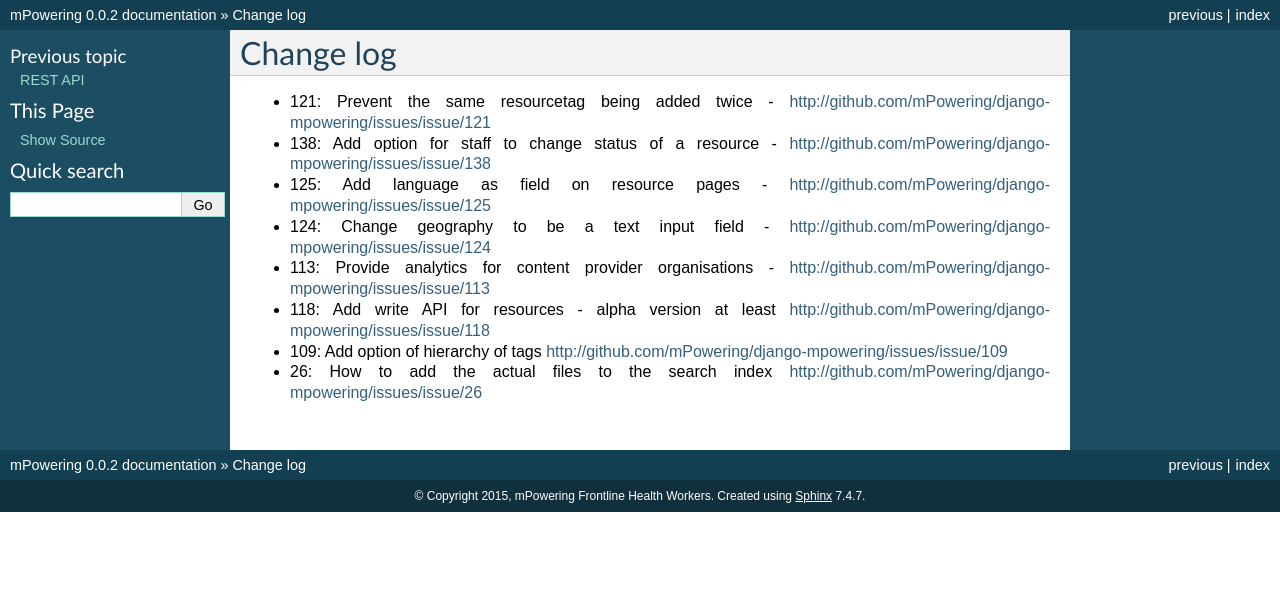
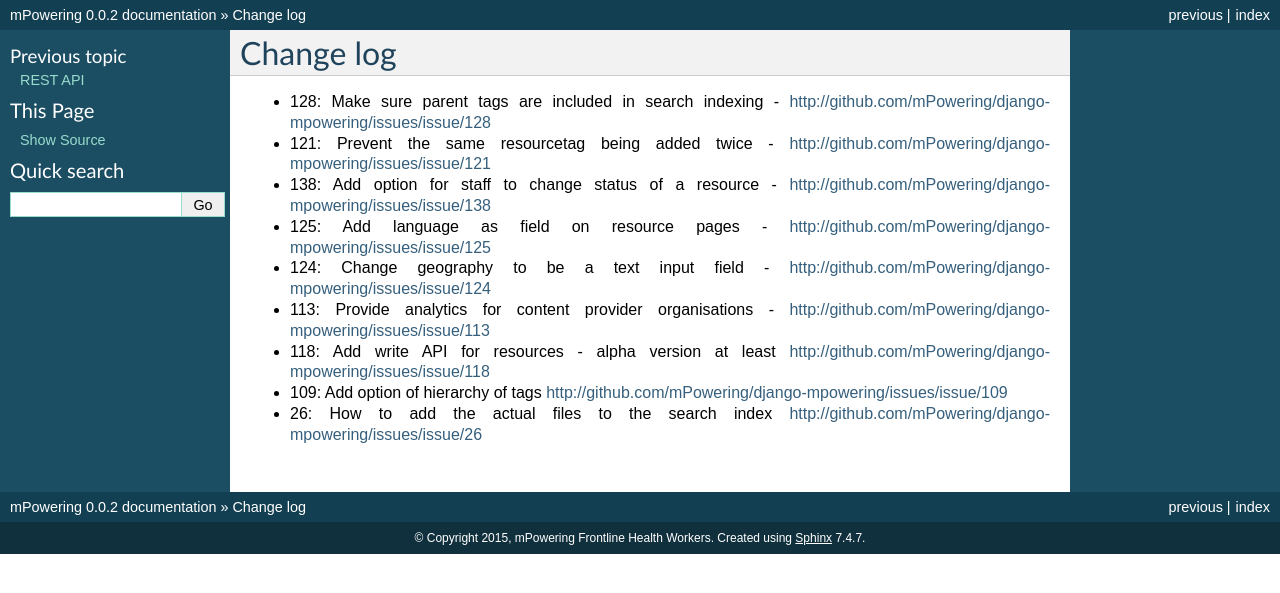
Before and after one commit to mPowering/django-orb, a Sphinx documentation site: the page built from docs/changelog.rst, in a window 1280 px wide. Shown: the top 593 px of the page. Built offline with Sphinx 7.4.7, drawn with Linux system fonts in a browser that asks for light colours.

Commit message:
CLOSED - task 128: Make sure parent tags are included in search indexing http://github.com/mPowering/django-mpowering/issues/issue/128

```diff
--- a/docs/changelog.rst
+++ b/docs/changelog.rst
@@ -1,6 +1,7 @@
 Change log
 =====================================
 
+* 128: Make sure parent tags are included in search indexing - http://github.com/mPowering/django-mpowering/issues/issue/128
 * 121: Prevent the same resourcetag being added twice - http://github.com/mPowering/django-mpowering/issues/issue/121
 * 138: Add option for staff to change status of a resource - http://github.com/mPowering/django-mpowering/issues/issue/138
 * 125: Add language as field on resource pages - http://github.com/mPowering/django-mpowering/issues/issue/125
```
Also changed, not shown: 1 other file.
